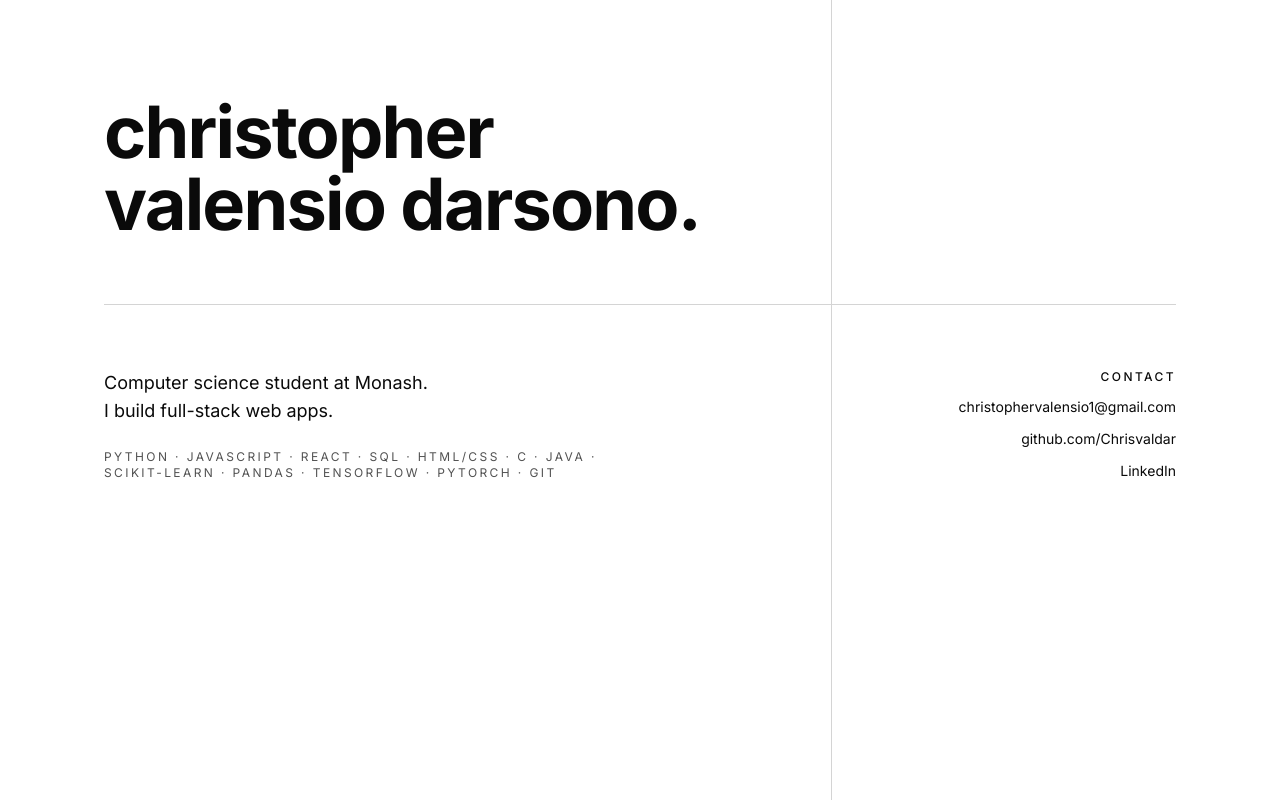
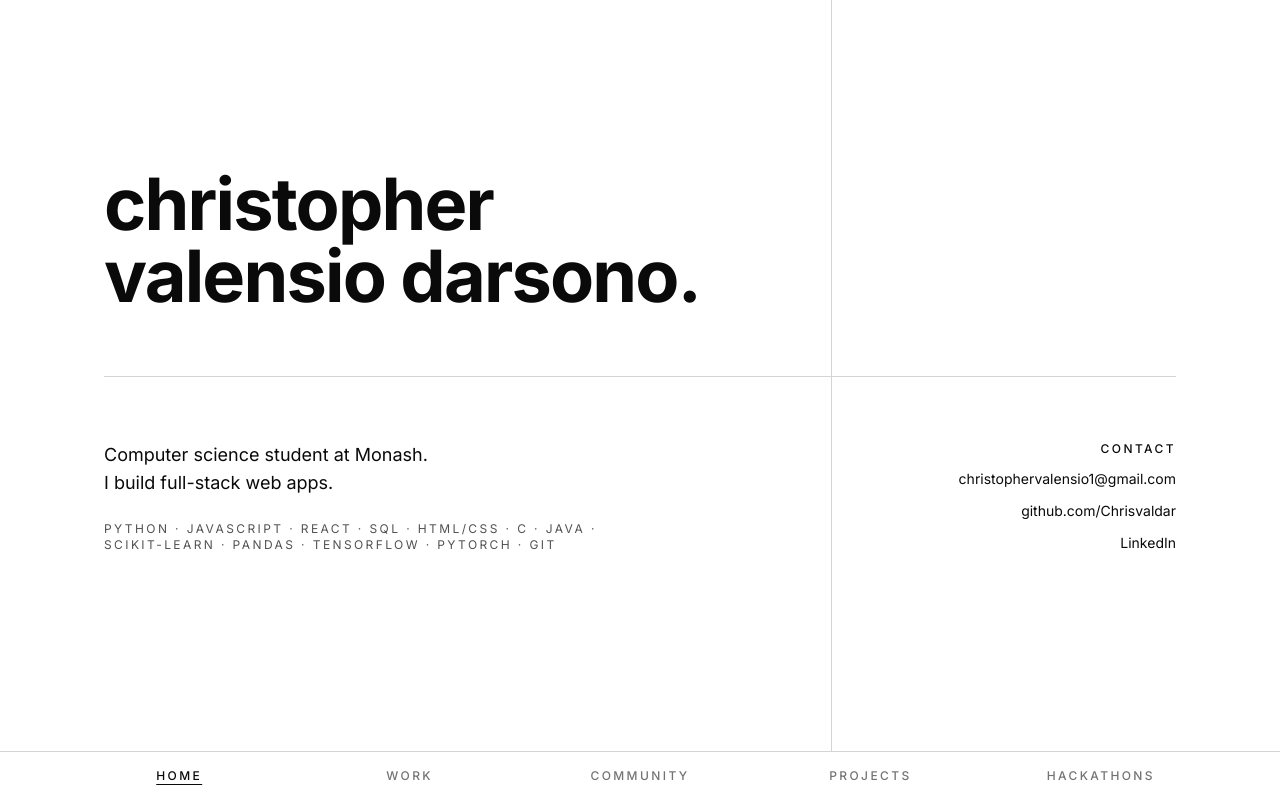
Before and after one commit to Chrisvaldar/portfolio-website, a React (Vite) app: page / in a window 1280 px wide. Shown: the top 800 px of the page. Built offline with nearby package versions, Linux system fonts and the light colour scheme.

Commit message:
feat: restructure website to use tabs instead of single page

```diff
--- a/src/App.jsx
+++ b/src/App.jsx
@@ -1,4 +1,6 @@
+import { useEffect, useState } from 'react'
 import EditorialLayout from './components/EditorialLayout'
+import BottomNav from './components/BottomNav'
 import Hero from './components/Hero'
 import ExperienceList from './components/ExperienceList'
 import ProjectList from './components/ProjectList'
@@ -10,13 +12,30 @@ import {
 } from './data/portfolio'
 
 function App() {
+  const [activeTab, setActiveTab] = useState('home')
+
+  useEffect(() => {
+    window.scrollTo(0, 0)
+  }, [activeTab])
+
   return (
     <EditorialLayout>
-      <Hero />
-      <ExperienceList label="work" items={workExperience} />
-      <ExperienceList label="voluntary" items={voluntaryExperience} />
-      <ProjectList label="projects" items={projects} />
-      <ProjectList label="hackathons" items={hackathons} />
+      <main className="pb-20">
+        {activeTab === 'home' ? <Hero /> : null}
+        {activeTab === 'work' ? (
+          <ExperienceList label="work" items={workExperience} />
+        ) : null}
+        {activeTab === 'community' ? (
+          <ExperienceList label="community" items={voluntaryExperience} />
+        ) : null}
+        {activeTab === 'projects' ? (
+          <ProjectList label="projects" items={projects} />
+        ) : null}
+        {activeTab === 'hackathons' ? (
+          <ProjectList label="hackathons" items={hackathons} />
+        ) : null}
+      </main>
+      <BottomNav activeTab={activeTab} onTabChange={setActiveTab} />
     </EditorialLayout>
   )
 }
--- /dev/null
+++ b/src/components/BottomNav.jsx
@@ -0,0 +1,38 @@
+const tabs = [
+  { id: 'home', label: 'home' },
+  { id: 'work', label: 'work' },
+  { id: 'community', label: 'community' },
+  { id: 'projects', label: 'projects' },
+  { id: 'hackathons', label: 'hackathons' },
+]
+
+export default function BottomNav({ activeTab, onTabChange }) {
+  return (
+    <nav
+      aria-label="Site sections"
+      className="fixed inset-x-0 bottom-0 z-50 border-t border-neutral-300 bg-white"
+    >
+      <div className="mx-auto flex max-w-6xl">
+        {tabs.map((tab) => {
+          const isActive = activeTab === tab.id
+
+          return (
+            <button
+              key={tab.id}
+              type="button"
+              onClick={() => onTabChange(tab.id)}
+              aria-current={isActive ? 'page' : undefined}
+              className={`flex-1 px-2 py-4 text-[10px] font-medium uppercase tracking-editorial transition-colors sm:px-4 sm:text-xs ${
+                isActive
+                  ? 'text-neutral-950 underline decoration-neutral-950 underline-offset-4'
+                  : 'text-neutral-500 hover:text-neutral-800'
+              }`}
+            >
+              {tab.label}
+            </button>
+          )
+        })}
+      </div>
+    </nav>
+  )
+}
--- a/src/components/Hero.jsx
+++ b/src/components/Hero.jsx
@@ -16,7 +16,7 @@ export default function Hero() {
   const restOfName = nameParts.slice(1).join(' ')
 
   return (
-    <section className="min-h-screen py-16 md:py-24">
+    <section className="flex min-h-[calc(100dvh-5rem)] flex-col justify-center py-16 md:py-24">
       <h1 className="text-5xl font-bold tracking-tight text-neutral-950 md:text-7xl">
         {firstName}
         <br />
```
